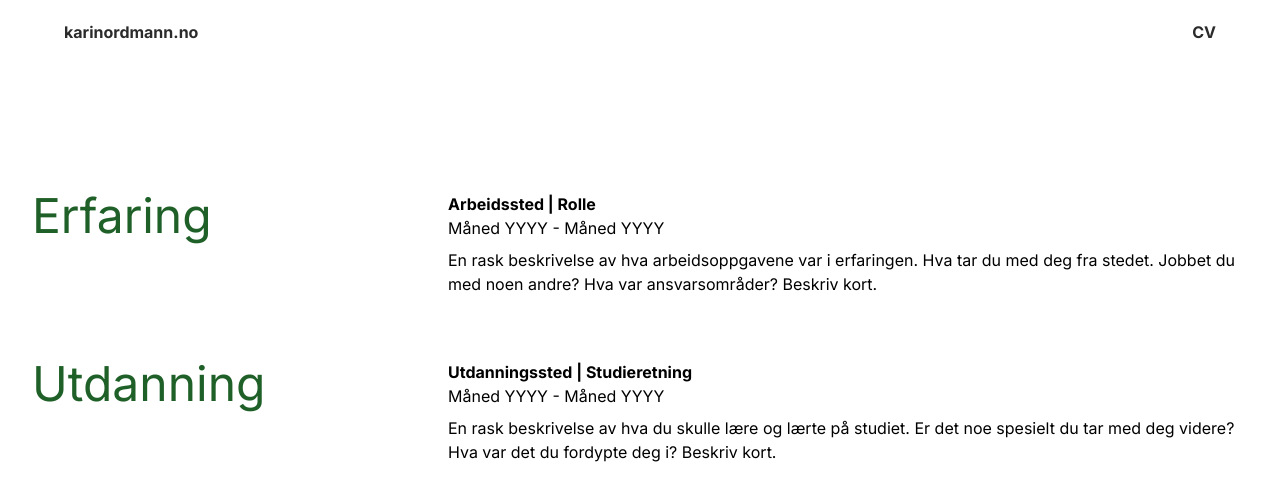
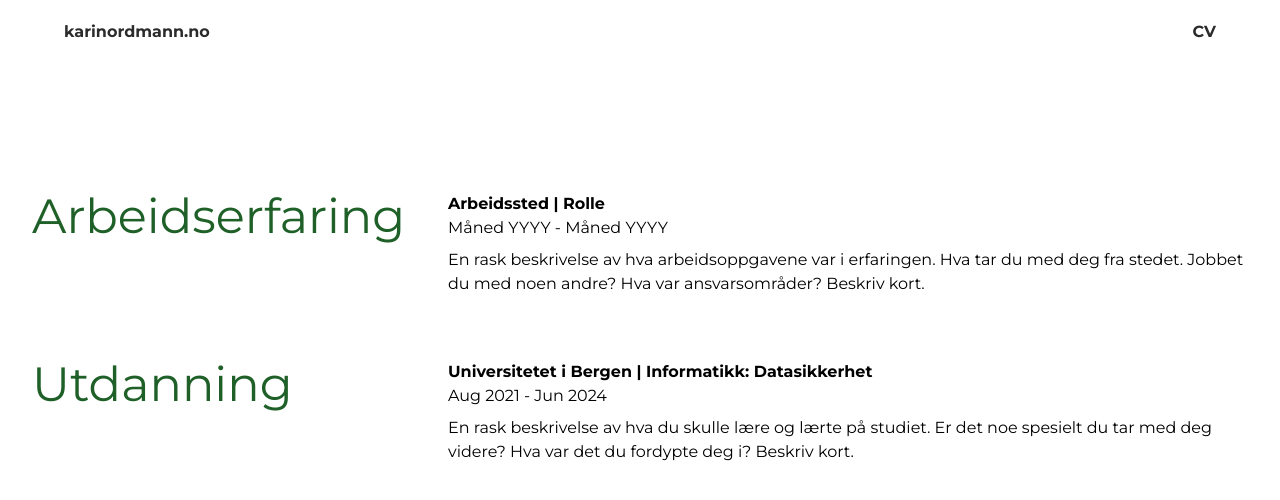
Before and after one commit to FridaHaars/personlig-nettside, a Next.js app: page /cv in a window 1280 px wide. Shown: the top 500 px of the page. Built offline with nearby package versions, Linux system fonts and the light colour scheme.

Commit message:
font test

```diff
--- a/app/cv/page.jsx
+++ b/app/cv/page.jsx
@@ -9,7 +9,7 @@ import { CVSection } from "@/components/CVSection";
 
 const sections = [
   {
-    title: "Erfaring",
+    title: "Arbeidserfaring",
     sectionTitle: "Arbeidssted | Rolle",
     period: "Måned YYYY - Måned YYYY",
     description:
@@ -17,8 +17,8 @@ const sections = [
   },
   {
     title: "Utdanning",
-    sectionTitle: "Utdanningssted | Studieretning",
-    period: "Måned YYYY - Måned YYYY",
+    sectionTitle: "Universitetet i Bergen | Informatikk: Datasikkerhet",
+    period: "Aug 2021 - Jun 2024",
     description:
       "En rask beskrivelse av hva du skulle lære og lærte på studiet. Er det noe spesielt du tar med deg videre? Hva var det du fordypte deg i? Beskriv kort.",
   },
--- a/app/layout.jsx
+++ b/app/layout.jsx
@@ -11,13 +11,13 @@ export const metadata = {
 
 // Du kan lese mer om fonter her: https://nextjs.org/docs/app/building-your-application/optimizing/fonts
 
-const font = Inter({ subsets: ["latin"] });
-// const montserrat = Montserrat({ subsets: ["latin"] });
+// const font = Inter({ subsets: ["latin"] });
+const montserrat = Montserrat({ subsets: ["latin"] });
 
 export default function RootLayout({ children }) {
   return (
     <html lang="en">
-      <body className={font.className}>
+      <body className={montserrat.className}>
         <Header />
         {children}
       </body>
--- a/components/Introduction.jsx
+++ b/components/Introduction.jsx
@@ -19,7 +19,7 @@ export function Introduction() {
         height={278}
       />
       <div className="flex flex-col gap-5 my-auto text-center sm:text-left">
-        <h1 className="text-secondary-700 text-4xl sm:text-6xl">Velkommen!</h1>
+        <h1 className="text-secondary-700 text-4xl sm:text-6xl">Velkommen</h1>
         <p>
           Jeg heter Frida Angen Hårstad. Du kan sende meg en epost på:{" "}
           <a
```
